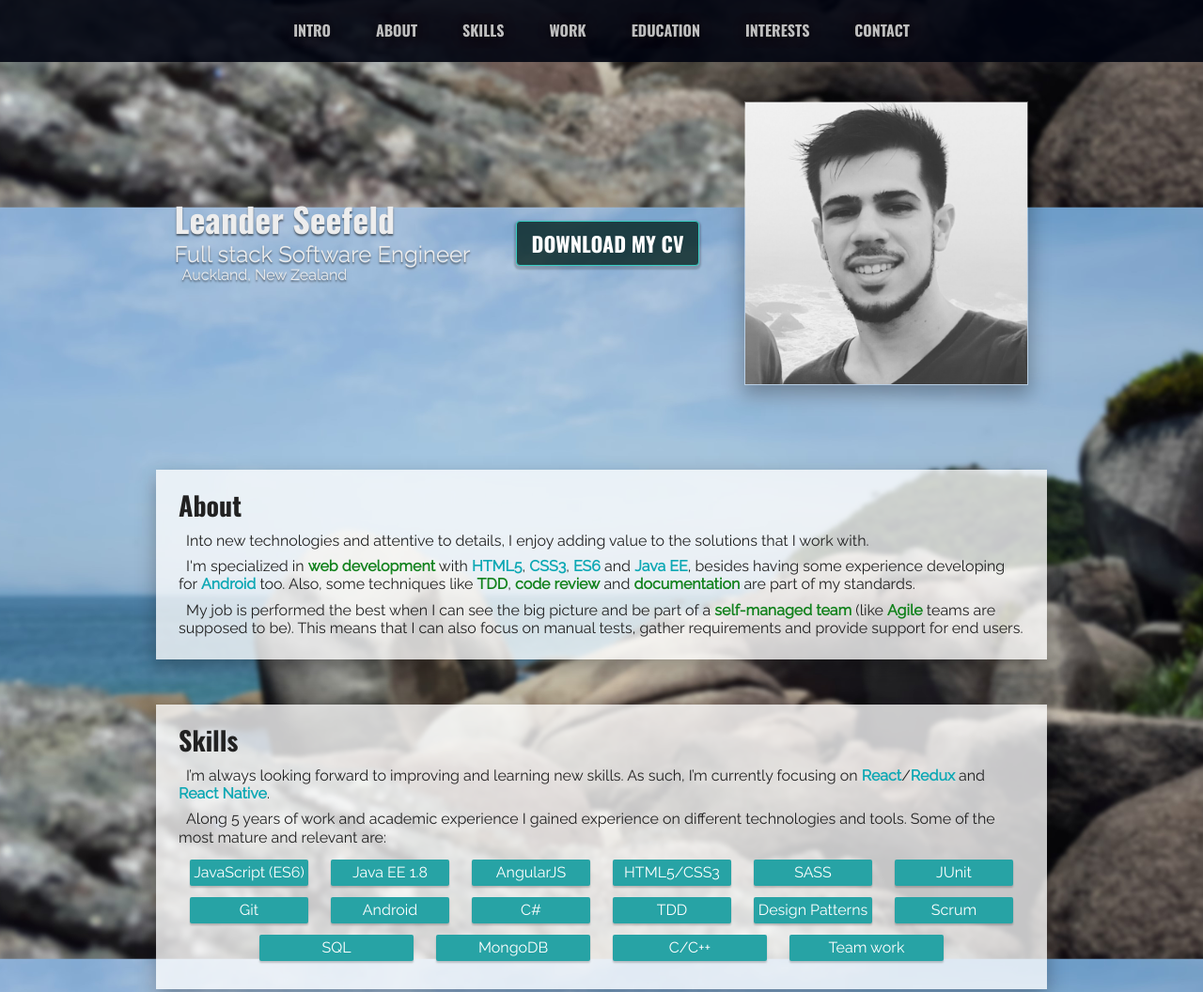
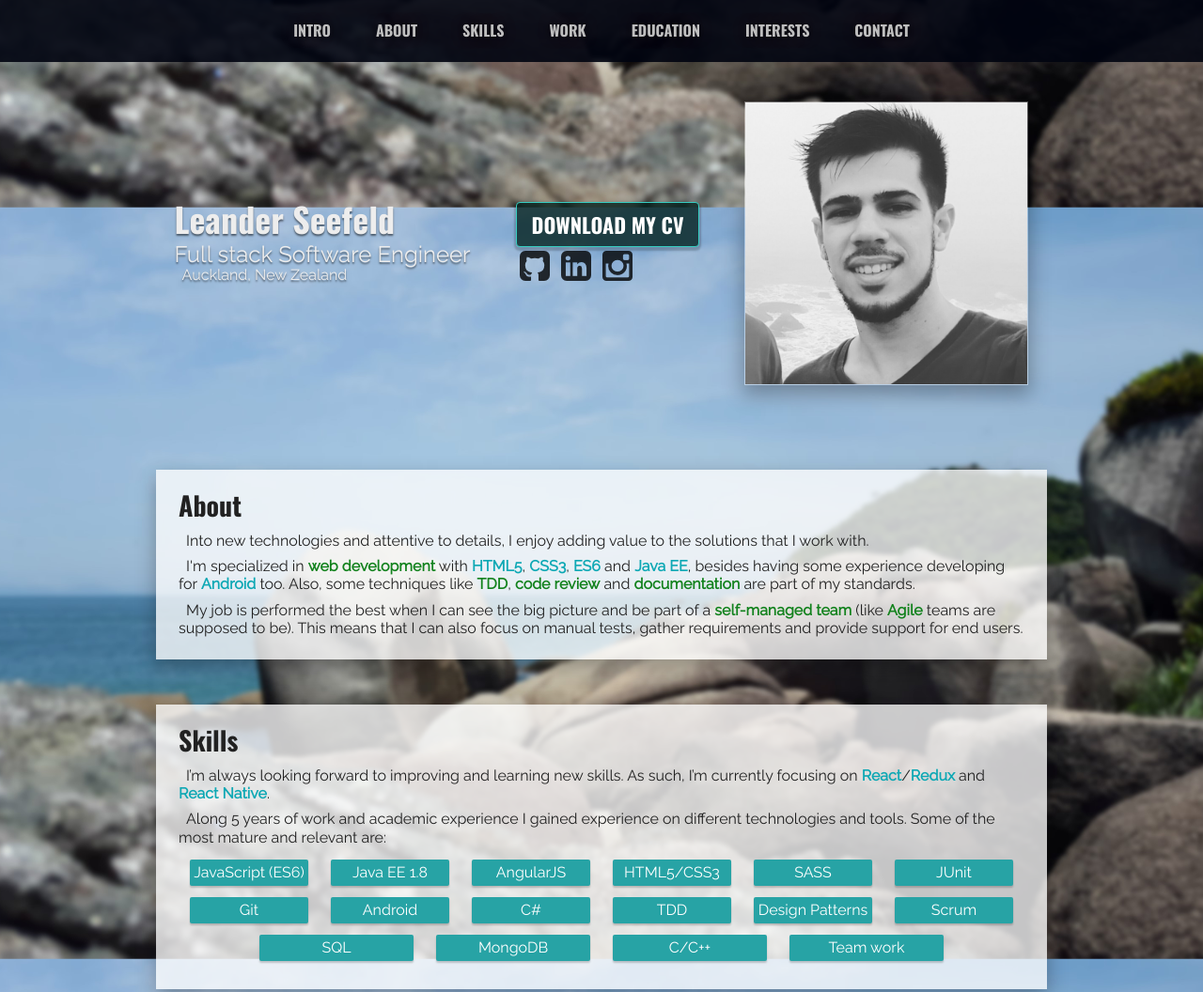
Before and after one commit to leanseefeld/leander.one, a website: page src/index.html in a window 1280 px wide. Shown: the top 1056 px of the page at 94% size. Drawn offline with nearby package versions, Linux system fonts and the light colour scheme; files that its build step writes are made by us from their sources; files whose address does not match are found by name.

Commit message:
contact icons

```diff
--- a/src/index.html
+++ b/src/index.html
@@ -37,6 +37,11 @@
     </div>
     <div class="actions">
       <a class="download-cv" href="/files/CV%20-%20LeanderSeefeld-2017-07-07.pdf" target="_blank">Download my CV</a>
+        <ul class="contact-icons">
+          <li><a class="github" href="https://github.com/leanseefeld" title="Github profile"></a></li>
+          <li><a class="linkedin" href="https://linkedin.com/in/leanseefeld" title="LinkedIn profile"></a></li>
+          <li><a class="instagram" href="https://www.instagram.com/leanseefeld/" title="Instagram profile"></a></li>
+        </ul>
     </div>
     <div class="avatar">
       <img src="img/avatar-lg.jpg" alt="My face">
--- /dev/null
+++ b/src/style/_contact-icons.scss
@@ -0,0 +1,42 @@
+@import 'default';
+
+.contact-icons {
+  display: block;
+  line-height: 0;
+
+  > li {
+    display: inline-block;
+  }
+
+  a {
+    background-image: url('../img/contact-icons_x32.png');
+    background-repeat: no-repeat;
+    display: inline-block;
+    height: 32px;
+    margin: 4px;
+    opacity: .8;
+    transition: opacity $ls-transition;
+    width: 32px;
+
+    &:hover {
+      opacity: .6;
+    }
+  }
+  $img-size: 32px;
+  $img-padding: 5px;
+
+  .github {
+    // background-position: -5px -5px;
+    @include sprite-position($img-size, 1, $img-padding);
+  }
+
+  .instagram {
+    @include sprite-position($img-size, 2, $img-padding);
+    // background-position: -47px -5px;
+  }
+
+  .linkedin {
+    @include sprite-position($img-size, 3, $img-padding);
+    // background-position: -89px -5px;
+  }
+}
--- a/src/style/_default.scss
+++ b/src/style/_default.scss
@@ -11,3 +11,8 @@ $ls-header-font: $oswald;
 $ls-menu-font: $oswald;
 
 $ls-transition: ease-in-out 200ms;
+
+@mixin sprite-position($size, $index, $padding: 0) {
+  $y: -$padding;
+  background-position: -($padding + $index * ($size + $padding * 2)) $y;
+}
--- a/src/style/master.scss
+++ b/src/style/master.scss
@@ -1,4 +1,5 @@
 @import 'default';
+@import 'contact-icons';
 
 body {
   background: url('../img/bombinhas-rocks-blur30.jpg') center / cover no-repeat fixed;
```
Also changed, not shown: src/img/contact-icons_x32.png (added).
